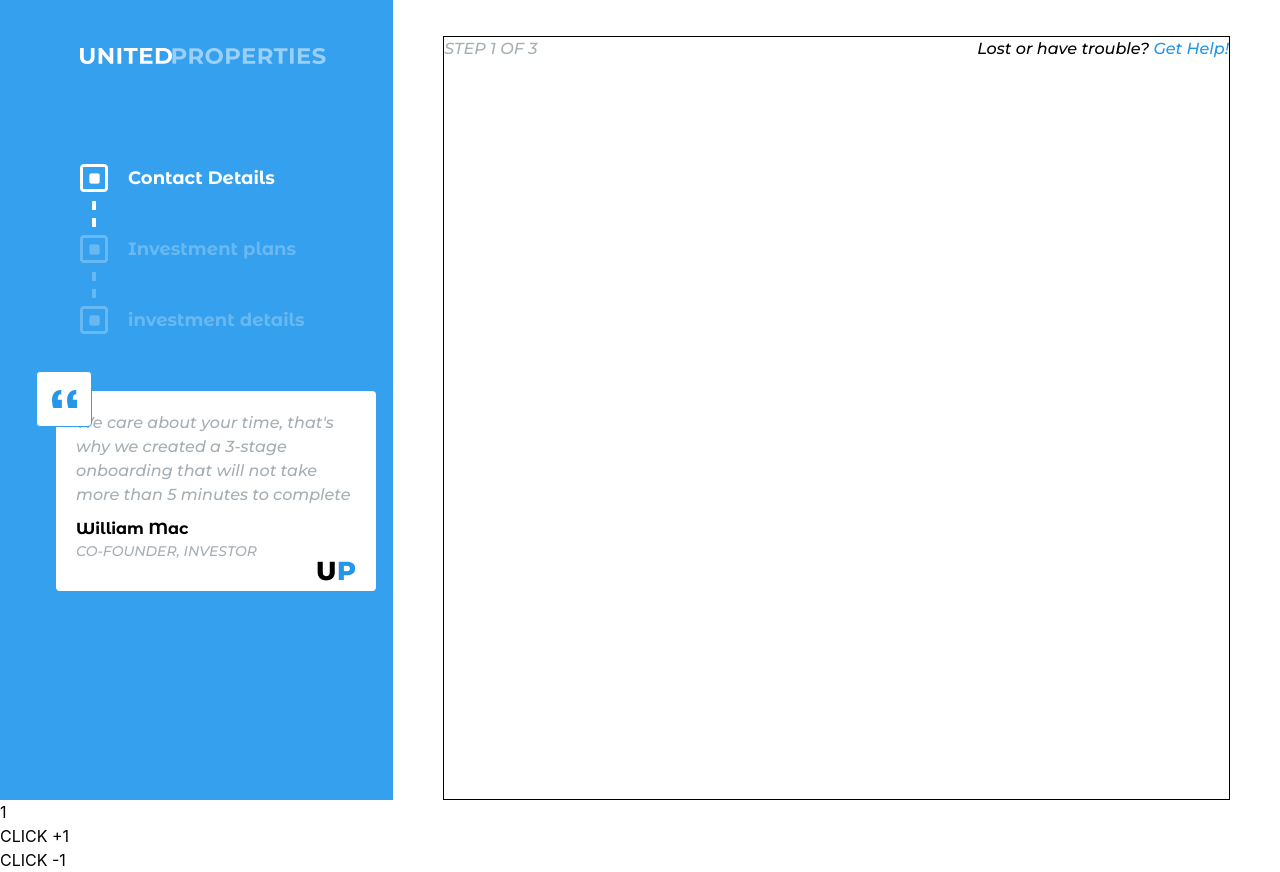
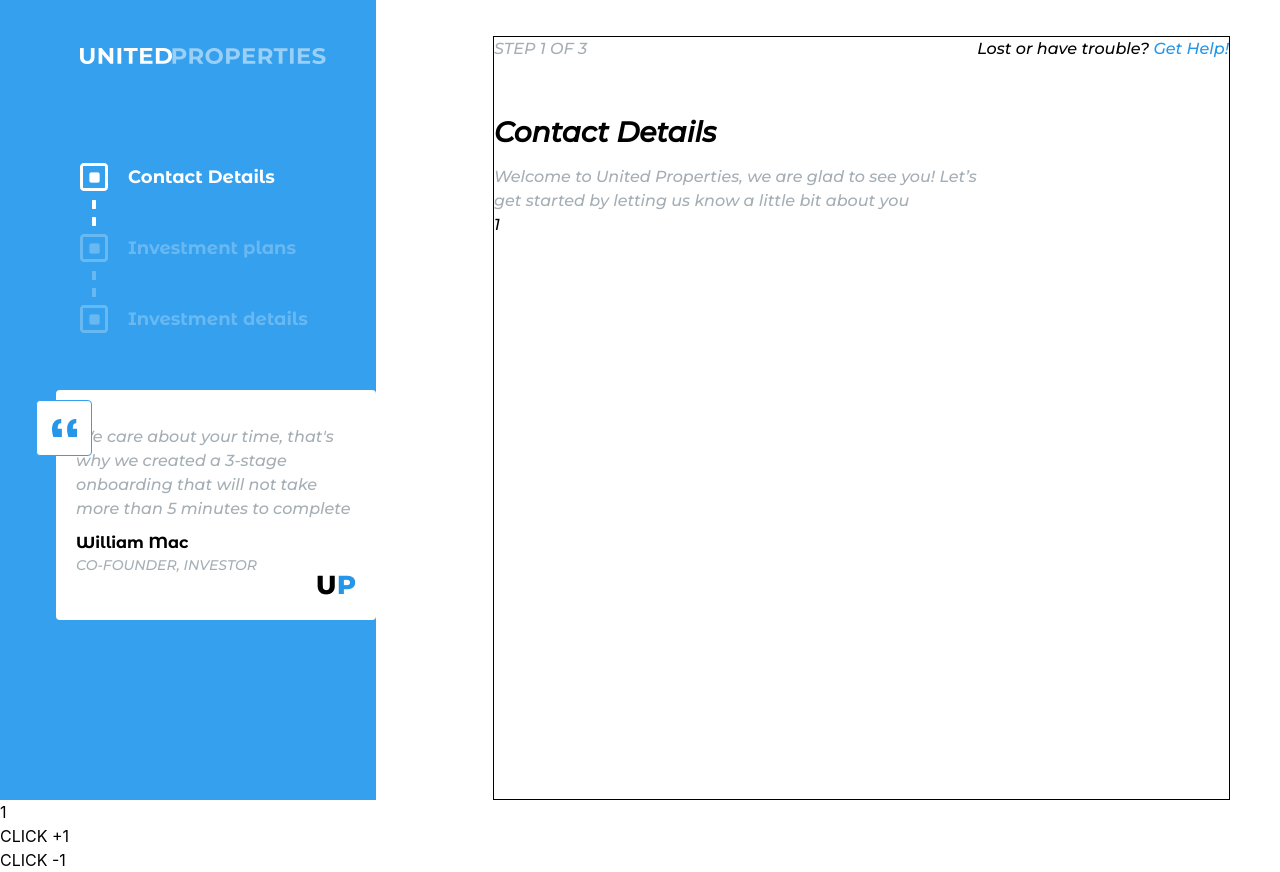
Before and after one commit to Frenzarectah/Investment_plan, a React (Create React App) app: page / in a window 1280 px wide. Built offline with nearby package versions, Linux system fonts and the light colour scheme.

Commit message:
added a new compt

```diff
--- a/src/App.css
+++ b/src/App.css
@@ -1,5 +1,5 @@
 @import url('https://fonts.googleapis.com/css2?family=Montserrat:ital,wght@1,500&display=swap');
-@import url('https://fonts.googleapis.com/css2?family=Montserrat+Alternates:wght@700;800&display=swap');
+@import url('https://fonts.googleapis.com/css2?family=Montserrat+Alternates:wght@700;800;900&display=swap');
 .montserrat{
     font-family:'Montserrat'
 }
@@ -7,7 +7,7 @@
     font-family: 'Montserrat Alternates';
 }
 .extrabold{
-  font-weight:800;
+  font-weight:900;
 }
 
 #modal{
--- a/src/App.js
+++ b/src/App.js
@@ -12,7 +12,7 @@ export const globale = React.createContext(); //context creation in main App
 const pageInfo = {
   1:{title:"Contact Details",subtitle:"Welcome to United Properties, we are glad to see you! Let’s get started by letting us know a little bit about you"},
   2:{title:"Investment plans",subtitle:"Let us know about your investment plans. This will help us get you to the right expert who will help you further"},
-  3:{title:"investment details",subtitle:"This will help us figure out what your investment options are so that we can show you only possibly intresting for you deals"}
+  3:{title:"Investment details",subtitle:"This will help us figure out what your investment options are so that we can show you only possibly intresting for you deals"}
 }
 
 function App() {
@@ -49,7 +49,7 @@ function App() {
           <Citation/>
       </div>
       </div>
-      <div className='w-2/3 border border-black ml-[50px] mt-[36px] mr-[50px] montserrat flex flex-col'>
+      <div className='w-2/3 border border-black ml-[117px] mt-[36px] mr-[50px] montserrat flex flex-col'>
         <div className='flex flex-row justify-between'>
           <div className='text-[#A4AEB4]'>STEP {page} OF 3</div>
           <div>Lost or have trouble? <a href="#" className='text-[#2696E8] hover:underline' onClick={()=>openModal()}>Get Help!</a></div>
@@ -58,7 +58,7 @@ function App() {
           <BrowserRouter>
             <Routes>
             <>
-              <Route path="/page1" element={<Page1/>}/>
+              <Route path="/" element={<Page1/>}/>
             </>
             </Routes>
           </BrowserRouter>
--- a/src/components/Citation_box/Citation.js
+++ b/src/components/Citation_box/Citation.js
@@ -12,7 +12,7 @@ const Citation = () =>{
     const [page,setPage] = useContext(globale);
     return(
         <>
-            <div style={{width:"320px",height:"200px"}} className="flex flex-col justify-center px-[20px] pt-[10px] items-start bg-white montserrat text-[#A4AEB4] text-md rounded">
+            <div style={{width:"320px",height:"230px"}} className="flex flex-col justify-center px-[20px] pt-[10px] items-start bg-white montserrat text-[#A4AEB4] text-md rounded">
             <p>{cit[page].cit}</p>
             <div className="mt-[10px] text-left w-full">
                 <p className="text-black font-semibold montserrat_alt">{cit[page].name}</p>
--- /dev/null
+++ b/src/components/Form/Form.js
@@ -0,0 +1,22 @@
+import { useContext } from "react";
+import { globale } from "../../App";
+import '../Form/Form.css';
+
+const Form = () =>{
+    const [page,setPage] = useContext(globale);
+    if (page === 1){
+        return(
+            <>
+                <div>{page}</div>
+            </>
+        )}
+    else{
+        return(
+            <>
+                <div>diverso da 1</div>
+            </>
+        )
+    }
+}
+
+export default Form;
--- a/src/pages/Page1.js
+++ b/src/pages/Page1.js
@@ -1,17 +1,21 @@
 import React, {useContext } from 'react';
 import { globale } from '../App';
 import '../App.css';
+import Form from '../components/Form/Form';
 
 const Page1 = () =>{
     const [page,setPage,pageInfo] = useContext(globale);
     return(
-        <div className='mt-[50px] flex flex-col'>
+        <div className='mt-[50px] mr-[245px] flex flex-col'>
             <div className='montserrat-alt text-black extrabold text-[28px]'>
                 {pageInfo[page].title}
             </div>
             <div className='mt-[12px] montserrat text-[#A4AEB4] text-md'>
                 {pageInfo[page].subtitle}
             </div>
+            <div id="page_form">
+                <Form refPage={page}/>
+            </div>
         </div>
     )
 }
```
Also changed, not shown: src/components/Form/Form.css (added), 1 other file (tests, documents, lock files or other folders).
